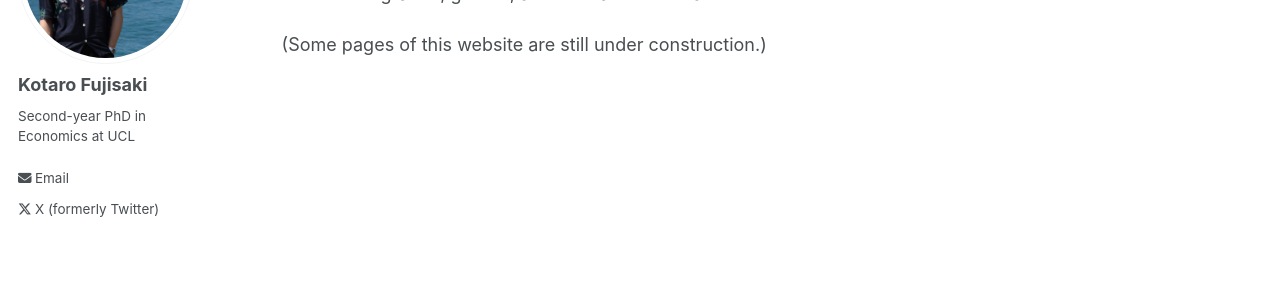
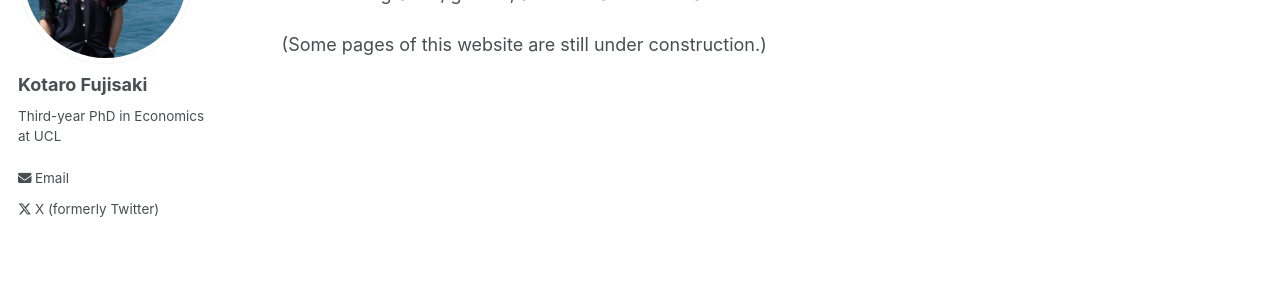
Before and after one commit to Kotaro-Fujisaki/kotaro-fujisaki.github.io, a Jekyll site: the page built from _pages/about.md, in a window 1280 px wide. Shown: the part 217-517 px from the top of the page. Built offline with Jekyll 4.4.1, drawn with Linux system fonts in a browser that asks for light colours.

Commit message:
Update _config.yml
Signed-off-by: Kotaro-Fujisaki <163865887+Kotaro-Fujisaki@users.noreply.github.com>

```diff
--- a/_config.yml
+++ b/_config.yml
@@ -24,7 +24,7 @@ author:
   avatar           : "profile.png"
   name             : "Kotaro Fujisaki"
   pronouns         : # example: "she/her"
-  bio              : "Second-year PhD in Economics at UCL"
+  bio              : "Third-year PhD in Economics at UCL"
   location         : #"Earth"
   employer         : #"Red Brick University"
   uri              : # URL
```
